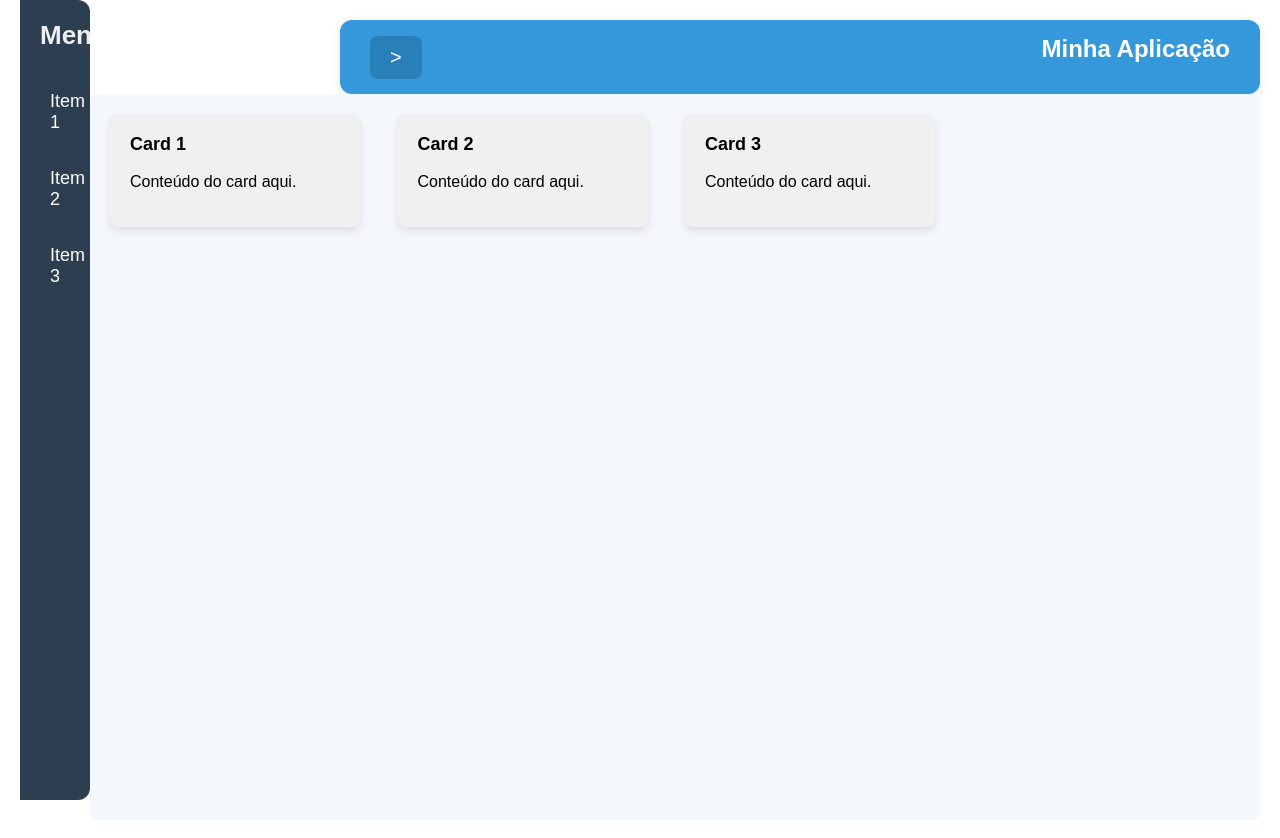
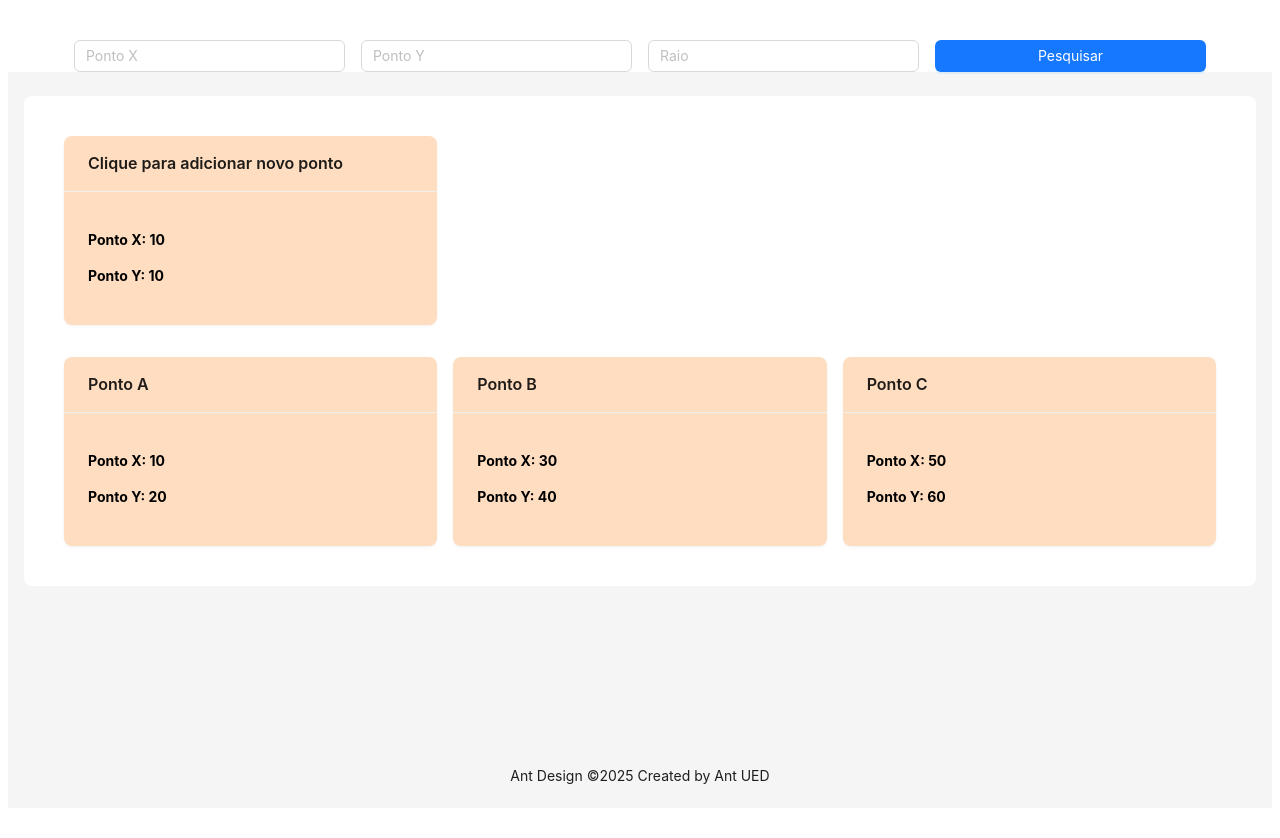
Before and after one commit to Gustavomgu/POIs-finder-frontend, a React (Create React App) app: page / in a window 1280 px wide. After the commit the page ends 816 px from the top, so only its background shows below. Built offline with nearby package versions, Linux system fonts and the light colour scheme.

Commit message:
Utilizando componetes ant para criar card e area de pesquisa

```diff
--- a/package.json
+++ b/package.json
@@ -9,11 +9,12 @@
     "eject": "react-scripts eject"
   },
   "dependencies": {
+    "@ant-design/icons": "^5.5.2",
+    "antd": "^5.23.0",
     "react": "^18.0.0",
     "react-dom": "^18.0.0",
     "react-scripts": "^5.0.0"
   },
-  "devDependencies": {},
   "browserslist": {
     "production": [
       ">0.2%",
--- a/src/App.css
+++ b/src/App.css
@@ -1,31 +1,4 @@
-/* src/App.css */
-.app {
-    display: flex;
-    height: 100vh;
-    font-family: 'Arial', sans-serif;
+.card-hover:hover {
+    background-color: #ff9999;  /* Cor mais escura quando o mouse passar */
+    transition: background-color 0.3s ease;  /* Efeito de transição suave */
 }
-
-.main-content {
-    flex-grow: 1;
-    display: flex;
-    flex-direction: column;
-    transition: margin-left 0.3s;
-}
-
-.main-content.sidebar-open {
-    margin-left: 70px; /* Espaço quando a sidebar está fechada */
-}
-
-.container {
-    padding: 20px;
-    flex-grow: 1;
-    overflow-y: auto;
-    background-color: #f4f7fc;
-    border-radius: 8px;
-}
-
-.cards {
-    display: grid;
-    grid-template-columns: repeat(auto-fill, minmax(250px, 1fr));
-    gap: 20px;
-}
--- a/src/App.js
+++ b/src/App.js
@@ -1,31 +1,129 @@
-import React, { useState } from 'react';
-import './App.css';
-import Sidebar from './components/Sidebar';
-import Topbar from './components/Topbar';
-import Card from './components/Card';
+import React, {useState} from 'react';
+import { UploadOutlined, UserOutlined, VideoCameraOutlined } from '@ant-design/icons';
+import {Button, Input, Layout, Menu, theme} from 'antd';
+import { Card, Col, Row } from 'antd';
+const { Header, Content, Footer, Sider } = Layout;
+const items = [UserOutlined, VideoCameraOutlined, UploadOutlined, UserOutlined].map(
+    (icon, index) => ({
+        key: String(index + 1),
+        icon: React.createElement(icon),
+        label: `nav ${index + 1}`,
+    }),
+);
 
-function App() {
-    const [sidebarOpen, setSidebarOpen] = useState(true);
+const data = [
+    { nome: 'Ponto A', pointx: 10, pointy: 20 },
+    { nome: 'Ponto B', pointx: 30, pointy: 40 },
+    { nome: 'Ponto C', pointx: 50, pointy: 60 },
+];
 
-    const toggleSidebar = () => {
-        setSidebarOpen(!sidebarOpen);
+const App = () => {
+    const {
+        token: { colorBgContainer, borderRadiusLG },
+    } = theme.useToken();
+
+    const [pointX, setPointX] = useState('');
+    const [pointY, setPointY] = useState('');
+    const [raio, setRaio] = useState('');
+
+    const handleSearch = () => {
+        console.log('Pesquisando com:', { pointX, pointY, raio });
     };
 
+    const handleNewPoint = () => {
+        console.log("Criando um novo card");
+    }
+
     return (
-        <div className="app">
-            <Sidebar isOpen={sidebarOpen} />
-            <div className={`main-content ${sidebarOpen ? 'sidebar-open' : ''}`}>
-                <Topbar toggleSidebar={toggleSidebar} />
-                <div className="container">
-                    <div className="cards">
-                        <Card title="Card 1" />
-                        <Card title="Card 2" />
-                        <Card title="Card 3" />
+         <Layout style={{ minHeight: '100vh' }}>
+            <Layout>
+                <Header
+                    style={{
+                        background: colorBgContainer,
+                    }}
+                >
+                    <Row gutter={16} style={{ padding: '16px' }}>
+                        <Col span={6}>
+                            <Input
+                                placeholder="Ponto X"
+                                value={pointX}
+                                onChange={(e) => setPointX(e.target.value)}
+                                type="number"
+                            />
+                        </Col>
+                        <Col span={6}>
+                            <Input
+                                placeholder="Ponto Y"
+                                value={pointY}
+                                onChange={(e) => setPointY(e.target.value)}
+                                type="number"
+                            />
+                        </Col>
+                        <Col span={6}>
+                            <Input
+                                placeholder="Raio"
+                                value={raio}
+                                onChange={(e) => setRaio(e.target.value)}
+                                type="number"
+                            />
+                        </Col>
+                        <Col span={6}>
+                            <Button type="primary" onClick={handleSearch} style={{ width: '100%' }}>
+                                Pesquisar
+                            </Button>
+                        </Col>
+                    </Row>
+                </Header>
+                <Content
+                    style={{
+                        margin: '24px 16px 0',
+                    }}
+                >
+                    <div
+                        style={{
+                            padding: 24,
+                            minHeight: 360,
+                            background: colorBgContainer,
+                            borderRadius: borderRadiusLG,
+                        }}
+                    >
+                        <Row gutter={16} style={{ padding: '16px' }}>
+                            <Col span={8}>
+                                <Card
+                                    onClick={handleNewPoint}
+                                    className="card-hover"
+                                    style={{ backgroundColor: '#FFDDC1', color: 'white' }}
+                                    title="Clique para adicionar novo ponto" bordered={false}
+                                >
+                                    <p style={{fontWeight: 'bold', color: 'black'}} >Ponto X: 10</p>
+                                    <p style={{fontWeight: 'bold', color: 'black'}}>Ponto Y: 10</p>
+                                </Card>
+                            </Col>
+                        </Row>
+                        <Row gutter={16} style={{ padding: '16px' }}>
+                            {data.map((item, index) => (
+                                <Col key={index} span={8}>
+                                    <Card
+                                        style={{ backgroundColor: '#FFDDC1', color: 'white' }}
+                                        title={item.nome} bordered={false}
+                                    >
+                                        <p style={{fontWeight: 'bold', color: 'black'}} >Ponto X: {item.pointx}</p>
+                                        <p style={{fontWeight: 'bold', color: 'black'}}>Ponto Y: {item.pointy}</p>
+                                    </Card>
+                                </Col>
+                            ))}
+                        </Row>
                     </div>
-                </div>
-            </div>
-        </div>
+                </Content>
+                <Footer
+                    style={{
+                        textAlign: 'center',
+                    }}
+                >
+                    Ant Design ©{new Date().getFullYear()} Created by Ant UED
+                </Footer>
+            </Layout>
+        </Layout>
     );
-}
-
+};
 export default App;
--- a/src/components/Card.css
+++ /dev/null
@@ -1,16 +0,0 @@
-.card {
-    background-color: #f0f0f0;
-    border-radius: 8px;
-    padding: 20px;
-    width: 250px;
-    box-shadow: 0 4px 8px rgba(0, 0, 0, 0.1);
-    transition: transform 0.3s;
-}
-
-.card:hover {
-    transform: translateY(-5px);
-}
-
-.card h3 {
-    margin-top: 0;
-}
--- a/src/components/Card.js
+++ /dev/null
@@ -1,13 +0,0 @@
-import React from 'react';
-import './Card.css';
-
-function Card({ title }) {
-    return (
-        <div className="card">
-            <h3>{title}</h3>
-            <p>Conteúdo do card aqui.</p>
-        </div>
-    );
-}
-
-export default Card;
--- a/src/components/Sidebar.css
+++ /dev/null
@@ -1,52 +0,0 @@
-/* src/components/Sidebar.css */
-.sidebar {
-    width: 250px;
-    background-color: #2c3e50;
-    color: white;
-    padding: 20px;
-    position: fixed;
-    top: 0;
-    bottom: 0;
-    transition: width 0.3s;
-    overflow: hidden;
-    border-top-right-radius: 12px;
-    border-bottom-right-radius: 12px;
-}
-
-.sidebar.open {
-    width: 70px; /* Quando a sidebar está fechada */
-}
-
-.sidebar-title {
-    font-size: 26px;
-    text-align: center;
-    margin-bottom: 30px;
-    color: #ecf0f1;
-}
-
-.sidebar-menu {
-    list-style: none;
-    padding: 0;
-}
-
-.sidebar-menu li {
-    margin: 15px 0;
-    cursor: pointer;
-    font-size: 18px;
-    transition: background-color 0.3s;
-    padding: 10px;
-    border-radius: 8px;
-}
-
-.sidebar-menu li:hover {
-    background-color: #34495e;
-}
-
-.sidebar-menu li.active {
-    background-color: #1abc9c;
-    color: #fff;
-}
-
-.sidebar-menu li.active:hover {
-    background-color: #16a085;
-}
--- a/src/components/Sidebar.js
+++ /dev/null
@@ -1,17 +0,0 @@
-import React from 'react';
-import './Sidebar.css';
-
-function Sidebar({ isOpen }) {
-    return (
-        <div className={`sidebar ${isOpen ? 'open' : ''}`}>
-            <h2 className="sidebar-title">Menu</h2>
-            <ul className="sidebar-menu">
-                <li>Item 1</li>
-                <li>Item 2</li>
-                <li>Item 3</li>
-            </ul>
-        </div>
-    );
-}
-
-export default Sidebar;
--- a/src/components/Topbar.css
+++ /dev/null
@@ -1,33 +0,0 @@
-/* src/components/Topbar.css */
-.topbar {
-    background-color: #3498db;
-    color: white;
-    display: flex;
-    align-items: center;
-    justify-content: space-between;
-    padding: 15px 30px;
-    box-shadow: 0 2px 10px rgba(0, 0, 0, 0.1);
-    border-radius: 12px;
-    margin-left: 250px;
-    transition: margin-left 0.3s;
-}
-
-.topbar-title {
-    font-size: 24px;
-    font-weight: 600;
-}
-
-.toggle-button {
-    background-color: #2980b9;
-    color: white;
-    border: none;
-    font-size: 20px;
-    cursor: pointer;
-    padding: 10px 20px;
-    border-radius: 8px;
-    transition: background-color 0.3s;
-}
-
-.toggle-button:hover {
-    background-color: #1c6ca1;
-}
--- a/src/components/Topbar.js
+++ /dev/null
@@ -1,15 +0,0 @@
-import React from 'react';
-import './Topbar.css';
-
-function Topbar({ toggleSidebar }) {
-    return (
-        <div className="topbar">
-            <button className="toggle-button" onClick={toggleSidebar}>
-                {">"}
-            </button>
-            <h1 className="topbar-title">Minha Aplicação</h1>
-        </div>
-    );
-}
-
-export default Topbar;
--- a/src/index.js
+++ b/src/index.js
@@ -1,6 +1,5 @@
 import React, { StrictMode } from "react";
 import { createRoot } from "react-dom/client";
-import "./styles.css";
 
 import App from "./App";
 
--- a/src/styles.css
+++ /dev/null
@@ -1,47 +0,0 @@
-* {
-    box-sizing: border-box;
-}
-
-body {
-    font-family: sans-serif;
-    margin: 20px;
-    padding: 0;
-}
-
-h1 {
-    margin-top: 0;
-    font-size: 22px;
-}
-
-h2 {
-    margin-top: 0;
-    font-size: 20px;
-}
-
-h3 {
-    margin-top: 0;
-    font-size: 18px;
-}
-
-h4 {
-    margin-top: 0;
-    font-size: 16px;
-}
-
-h5 {
-    margin-top: 0;
-    font-size: 14px;
-}
-
-h6 {
-    margin-top: 0;
-    font-size: 12px;
-}
-
-code {
-    font-size: 1.2em;
-}
-
-ul {
-    padding-inline-start: 20px;
-}
```
Also changed, not shown: 1 other file (tests, documents, lock files or other folders).
